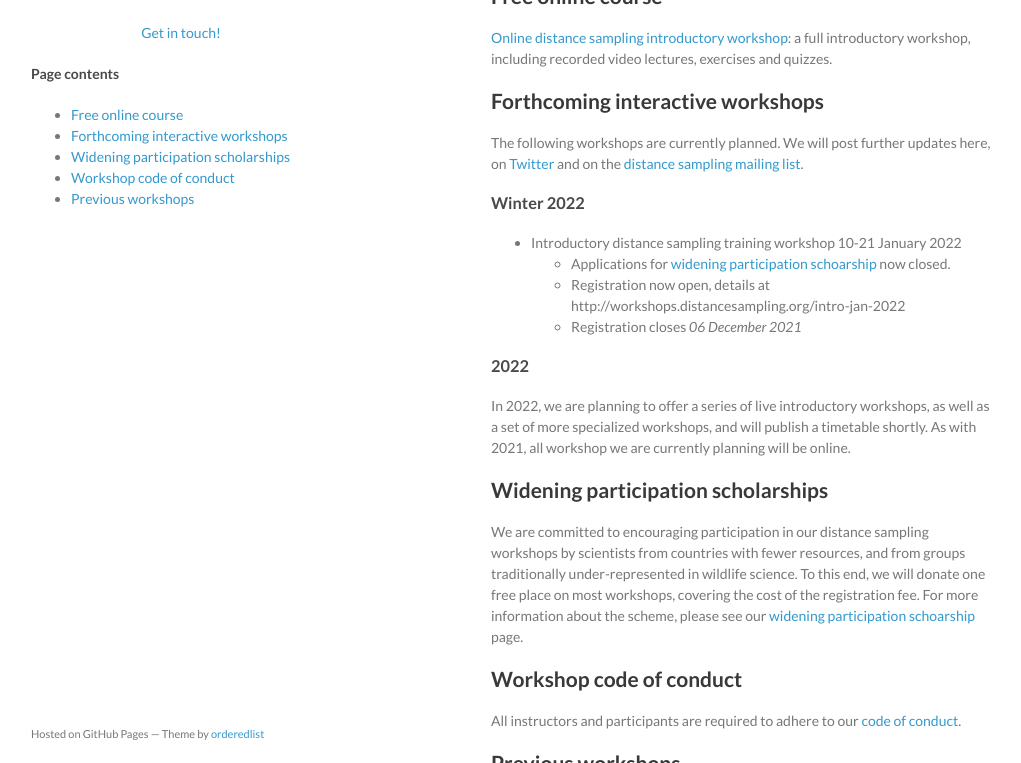
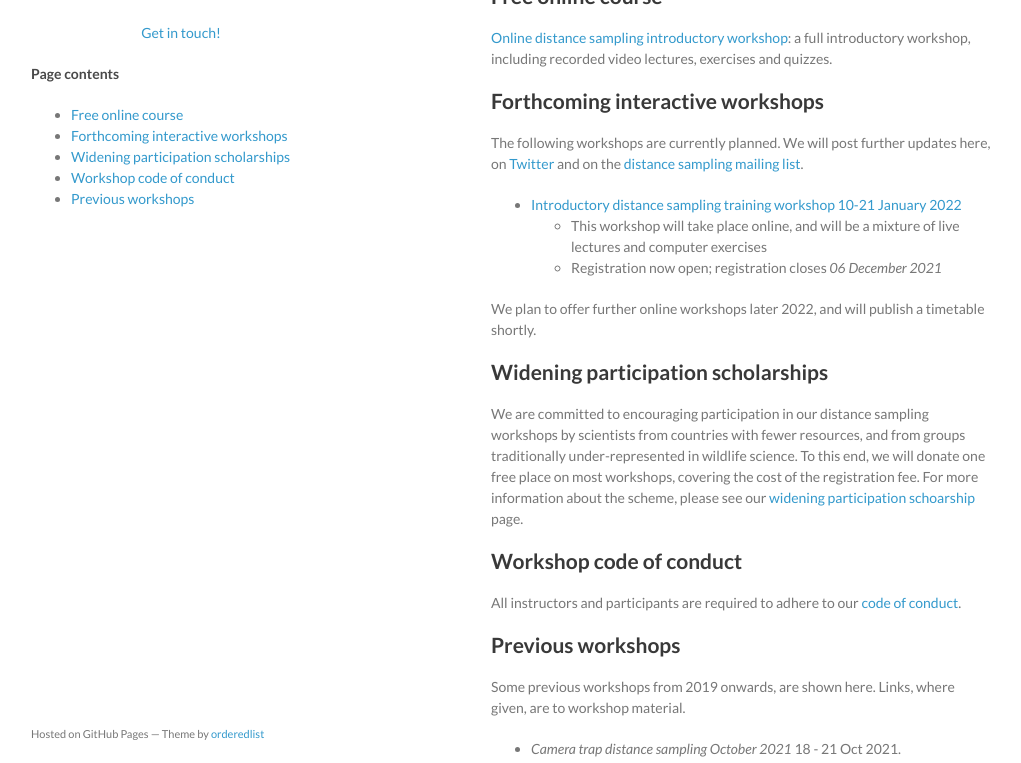
Before and after one commit to distanceworkshops/distanceworkshops.github.io, a Jekyll site: the page built from index.md, in a window 1280 px wide and 900 px high, cut to the strip 137-900 px from the top of the window. Shown: the whole strip, without its empty margins (129-1150 px from the left). Built offline with Jekyll 4.4.1, drawn with Linux system fonts in a browser that asks for light colours.

Commit message:
Added link to Jan 2022 workshop, and general tidy up.

```diff
--- a/index.md
+++ b/index.md
@@ -17,16 +17,11 @@ Here you can find content for distance sampling workshops including slides, exer
 
 The following workshops are currently planned.  We will post further updates here, on [Twitter](http://twitter.com/distancesamp) and on the [distance sampling mailing list](https://groups.google.com/forum/#!forum/distance-sampling).
 
-### Winter 2022
+- [Introductory distance sampling training workshop 10-21 January 2022](http://workshops.distancesampling.org/intro-jan-2022)
+  - This workshop will take place online, and will be a mixture of live lectures and computer exercises
+  - Registration now open; registration closes _06 December 2021_
 
-- Introductory distance sampling training workshop 10-21 January 2022
-  - Applications for [widening participation schoarship](widening-participation) now closed.
-  - Registration now open, details at http://workshops.distancesampling.org/intro-jan-2022
-  - Registration closes _06 December 2021_
-
-### 2022
-
-In 2022, we are planning to offer a series of live introductory workshops, as well as a set of more specialized workshops, and will publish a timetable shortly.  As with 2021, all workshop we are currently planning will be online.
+We plan to offer further online workshops later 2022, and will publish a timetable shortly.
 
 ## Widening participation scholarships
 
```
